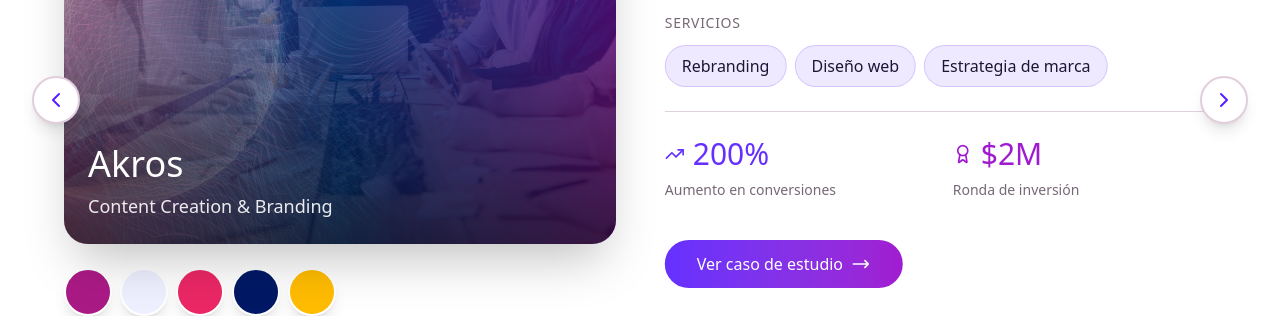
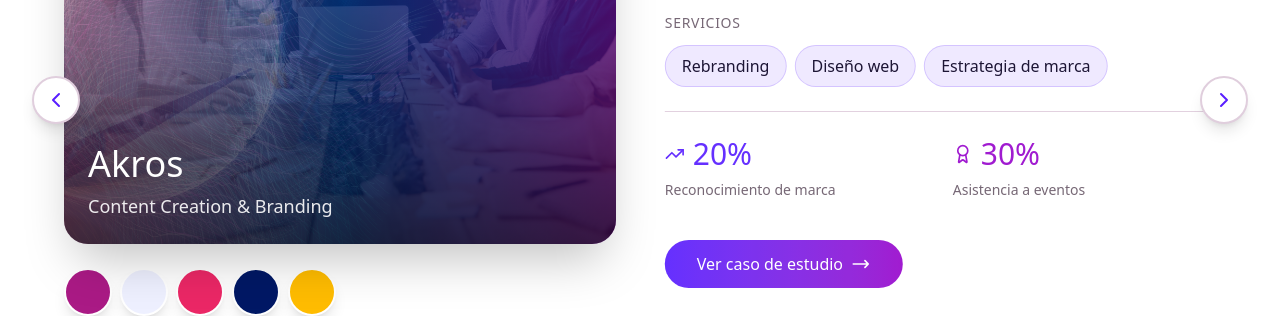
Before and after one commit to dinessa-ga/diana-vanessa-1, a React (Vite) app: page / in a window 1280 px wide. Shown: the part 1240-1556 px from the top of the page. Built offline with nearby package versions, Linux system fonts and the light colour scheme.

Commit message:
feat: add metrics case study 2

```diff
--- a/src/data/projects.ts
+++ b/src/data/projects.ts
@@ -156,10 +156,10 @@ export const brandProjects: BrandProject[] = [
     colors: ['#aa1a85', '#eef0ff', '#eb2766', '#001865', '#ffbc00'],
     services: ['Rebranding', 'Diseño web', 'Estrategia de marca'],
     results: {
-      metric1: '200%',
-      label1: 'Aumento en conversiones',
-      metric2: '$2M',
-      label2: 'Ronda de inversión'
+      metric1: '20%',
+      label1: 'Reconocimiento de marca',
+      metric2: '30%',
+      label2: 'Asistencia a eventos'
     },
     caseStudy: {
       clientOverview: 'Akros domina el entorno digital con soluciones integradas, personalizadas y escalables. Acompaña la evolución tecnológica con visión, control y propósito.',
@@ -173,23 +173,14 @@ export const brandProjects: BrandProject[] = [
           category: 'Contenido y diseño',
           items: ['Estrategia de contenido B2B', 'Carruseles(15)', 'Infografías (5)', 'Blog Linkedin(6)']
         },
-
       ],
-      results: [
-        'Aumento del 200% en conversiones del sitio web',
-        'Cierre de ronda de inversión de $2M',
-        'Reducción del 40% en ciclo de ventas',
-        'Aumento del 150% en leads calificados'
-      ],
-
       visualExamples: [
-         'src/assets/akros/case-study-2-art1.png',
+        'src/assets/akros/case-study-2-art1.png',
         'src/assets/akros/case-study-2-art2.png',
         'src/assets/akros/case-study-2-art3.png',
         'src/assets/akros/case-study-2-art4.png',
         'src/assets/akros/case-study-2-art5.png',
         'src/assets/akros/case-study-2-art6.png',
-
       ],
 
       copyExamples: [
@@ -197,8 +188,8 @@ export const brandProjects: BrandProject[] = [
           type: 'Caption de carrusel de LinkedIn',
           text: '¿Qué tienen en común un banco, un gobierno y una tienda online? Cada sector enfrenta amenazas distintas, pero todos necesitan lo mismo: contexto, visibilidad y acción para anticiparse. En Akros, activamos soluciones de ciberseguridad que combinan inteligencia, tecnología y visión de negocio. Descubre cómo podemos ayudarte a anticipar lo que otros aún no ven. 🔍 Contáctanos: '
         },
-
       ],
+      results: []
     }
   },
 
```
